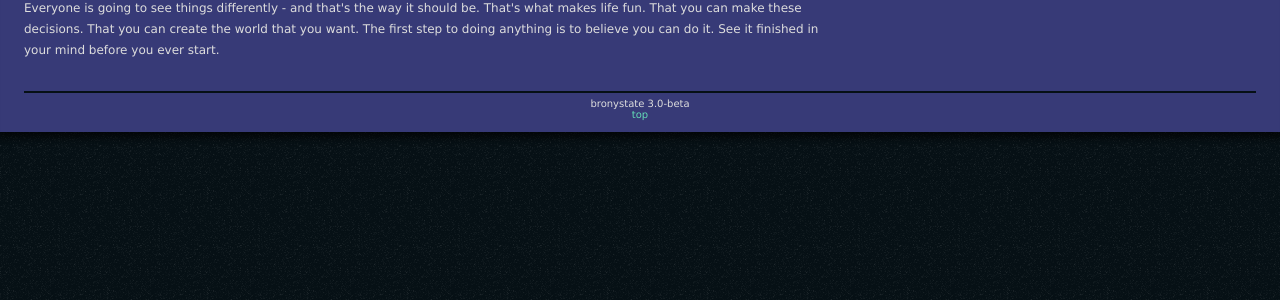
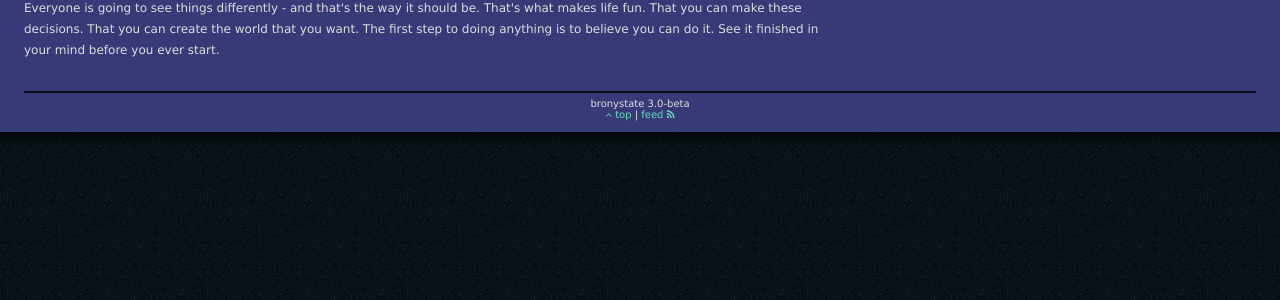
Before and after one commit to Bronystate/brstv3, a Jekyll site: the page built from index_about.md, in a window 1280 px wide. Shown: the part 442-742 px from the top of the page. Built offline with Jekyll 4.4.1, drawn with Linux system fonts in a browser that asks for light colours; nearby versions of some CDN libraries.

Commit message:
added feed link to footer

```diff
--- a/_includes/zone_footer.html
+++ b/_includes/zone_footer.html
@@ -1,4 +1,4 @@
 <footer>
   bronystate 3.0-beta<br>
-  <a href="#">top</a>
+  <a href="#"><i class="fa fa-angle-up"></i> top</a> | <a href="/news/atom.xml">feed <i class="fa fa-rss"></i></a>
 </footer>
```
